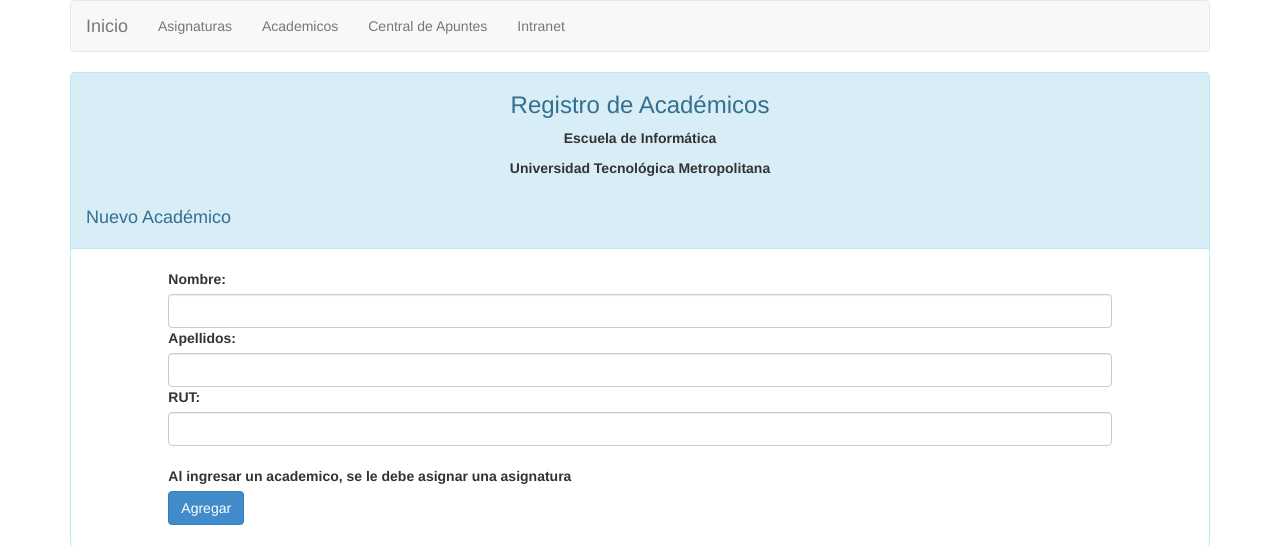
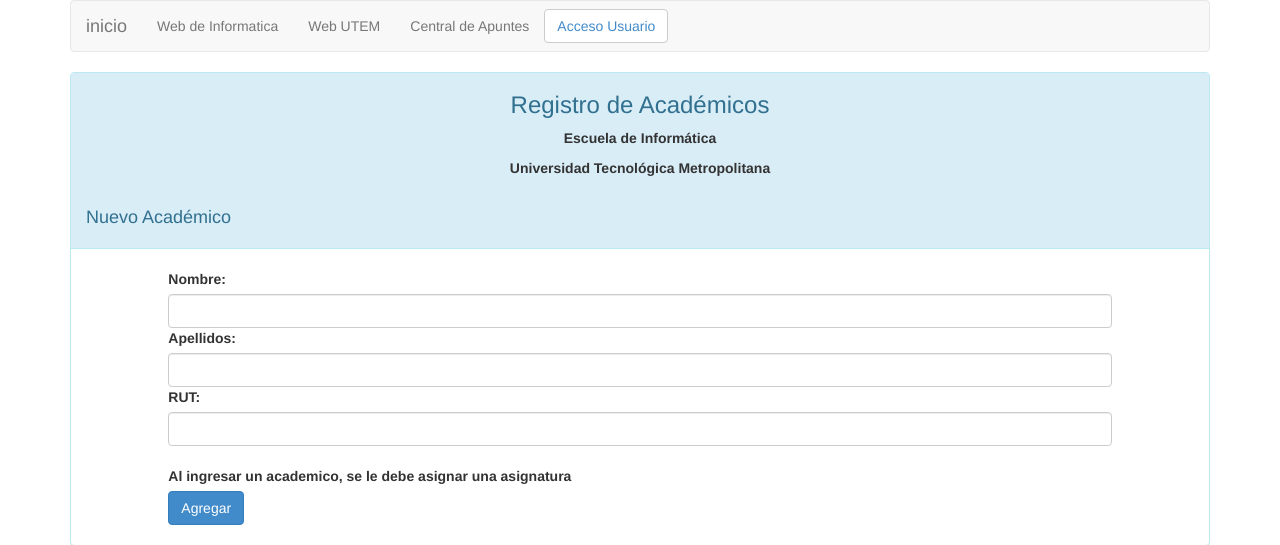
Before and after one commit to AxelRodriguezE/Plataforma_Administracion_Evaluaciones, a CodeIgniter app: page /index.php/academico/agregar in a window 1280 px wide. Shown: the top 545 px of the page. Run offline with CodeIgniter, Linux system fonts and the light colour scheme; some libraries are stand-ins or nearby versions.

Commit message:
menu head

```diff
--- a/application/views/templates/head.php
+++ b/application/views/templates/head.php
@@ -55,16 +55,16 @@
                         <span class="icon-bar"></span>
                         <span class="icon-bar"></span>
                     </button>
-                    <a class="navbar-brand" href="/Plataforma_Administracion_Evaluaciones/index.php">Inicio</a>
+                    <a class="navbar-brand" href="<?php echo base_url('index.php'); ?>">inicio</a>
                 </div>
 
                     <!-- Collect the nav links, forms, and other content for toggling -->
                 <div class="collapse navbar-collapse" id="bs-example-navbar-collapse-1">
                     <ul class="nav navbar-nav">
-                        <li><a href="/Plataforma_Administracion_Evaluaciones/index.php/asignatura">Asignaturas</a></li>
-                        <li><a href="/Plataforma_Administracion_Evaluaciones/index.php/academico">Academicos</a></li>
-                        <li><a href="/Plataforma_Administracion_Evaluaciones/index.php/login">Central de Apuntes</a></li>
-                        <li><a href='http://www.utem.cl'>Intranet</a></li>
+                        <li><a href="http://alumnos.informatica.utem.cl/~ibriones/Web-Informatica/webinfo">Web de Informatica</a></li>
+                        <li><a href="http://www.utem.cl">Web UTEM</a></li>
+                        <li><a href="http://centraldigital.informatica.utem.cl">Central de Apuntes</a></li>
+                        <li><button type = "button"  class = "btn btn-default navbar-btn" href="<?php echo base_url('index.php/login'); ?>"><a href='<?php echo base_url('index.php/login'); ?>'>Acceso Usuario</a></button></li>
                     </ul>
                 </div><!-- /.navbar-collapse -->
             </nav>
```
